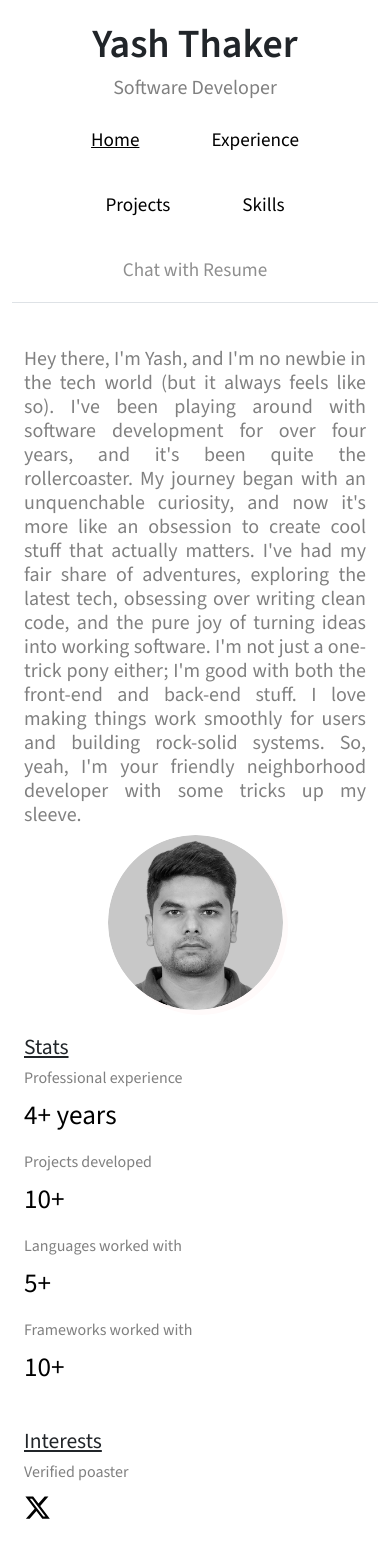
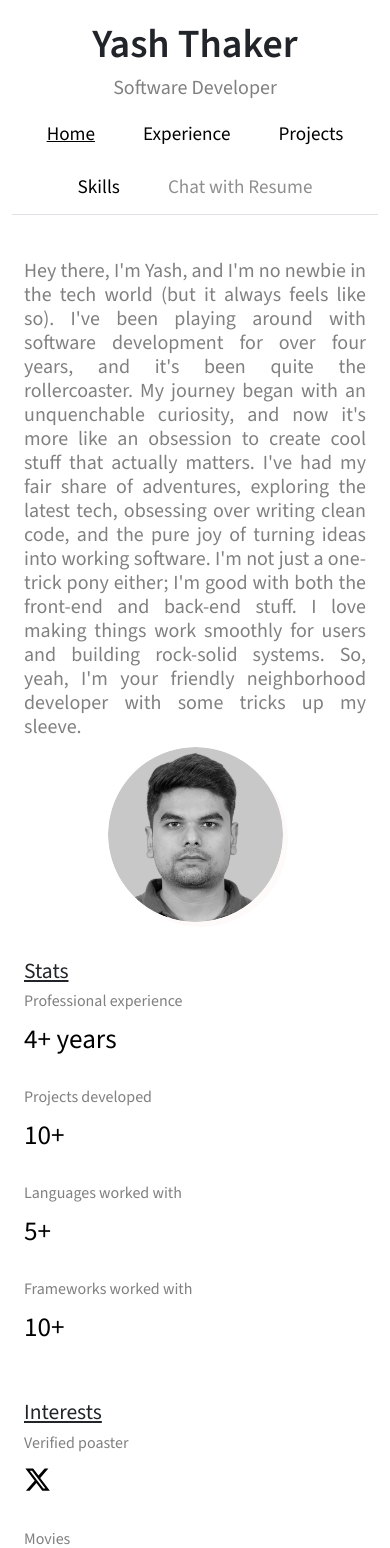
Before and after one commit to october7sveryown/portfolio-new, a React (Create React App) app: page / in a window 390 px wide. Shown: the top 1548 px of the page. Built offline with nearby package versions, Linux system fonts and the light colour scheme; a web font is replaced by a local one.

Commit message:
viewport changes

```diff
--- a/src/App.css
+++ b/src/App.css
@@ -8,6 +8,26 @@
   inherits: false;
 }
 
+@media screen and (max-width: 768px) {
+
+
+  .col-md-2 {
+    margin-bottom: 12px;
+  }
+
+  .col-md-3{
+    margin-bottom:12px;
+  }
+
+  .jumbotron .container .nav .nav-link{
+    font-size:0.7em;
+    margin: 2px 4px;
+    padding:2px 4px;
+    border:none;
+  }
+
+
+}
 
 body {
   font-family: 'Source Sans 3', sans-serif;
--- a/src/App.js
+++ b/src/App.js
@@ -21,10 +21,10 @@ function App() {
           <h5>Find me here</h5>
         <div className='row'>
         <div className='col-md-12'>
-          <p><a href=""><FontAwesomeIcon icon={faInstagram} /></a></p>
-          <p><a href=""><FontAwesomeIcon icon={faXTwitter} /></a></p>
-          <p><a href=""><FontAwesomeIcon icon={faGithub} /></a></p>
-          <p><a href=""><FontAwesomeIcon icon={faLinkedin} /></a></p>
+          <p><a href="https://instagram.com/october7sveryown"><FontAwesomeIcon icon={faInstagram} /></a></p>
+          <p><a href="https://twitter.com/itsyash777"><FontAwesomeIcon icon={faXTwitter} /></a></p>
+          <p><a href="https://github.com/october7sveryown"><FontAwesomeIcon icon={faGithub} /></a></p>
+          <p><a href="https://linkedin.com/in/yash-thaker"><FontAwesomeIcon icon={faLinkedin} /></a></p>
         </div>
         </div>
         </div>
```
Also changed, not shown: 1 other file (tests, documents, lock files or other folders).
